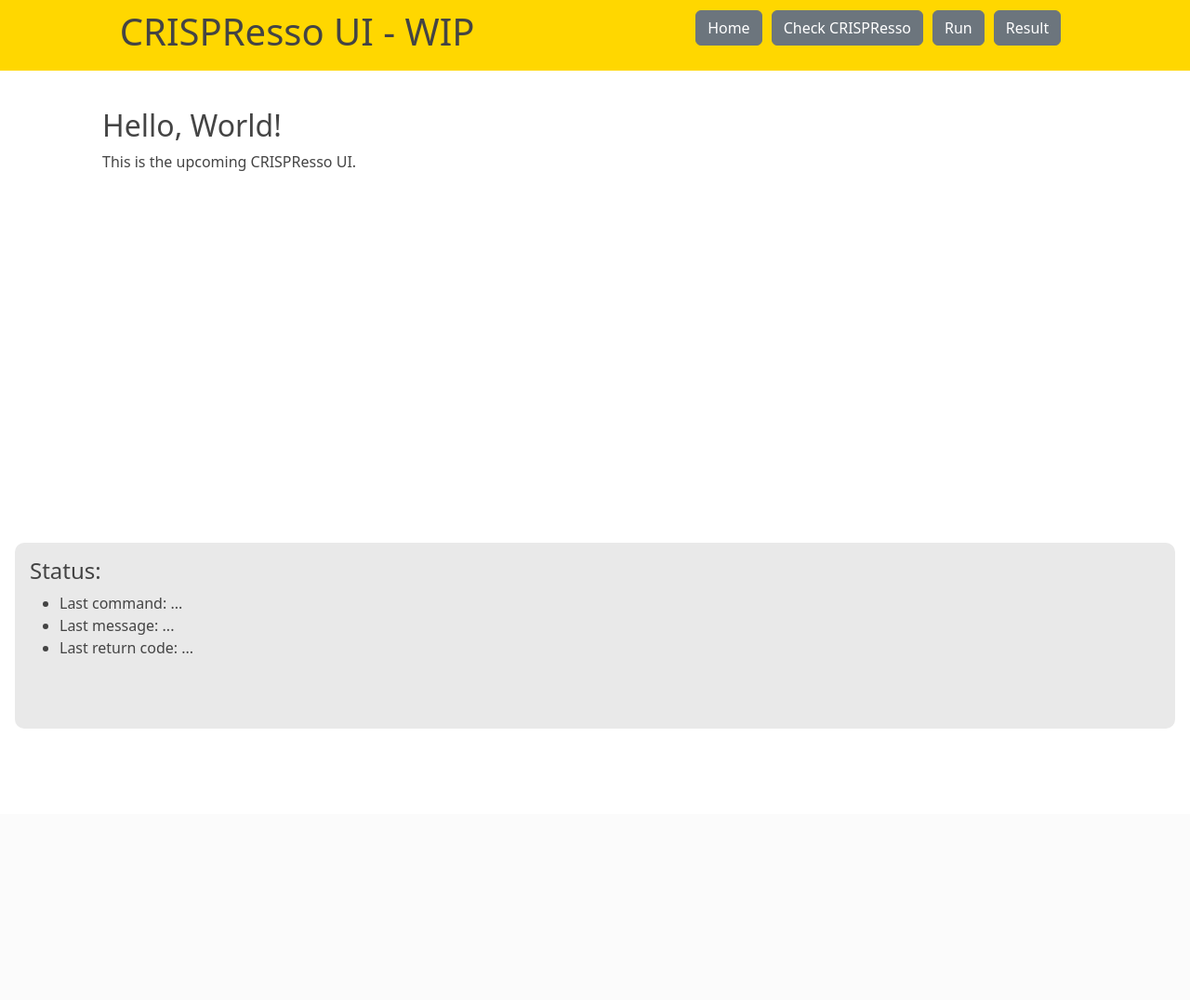
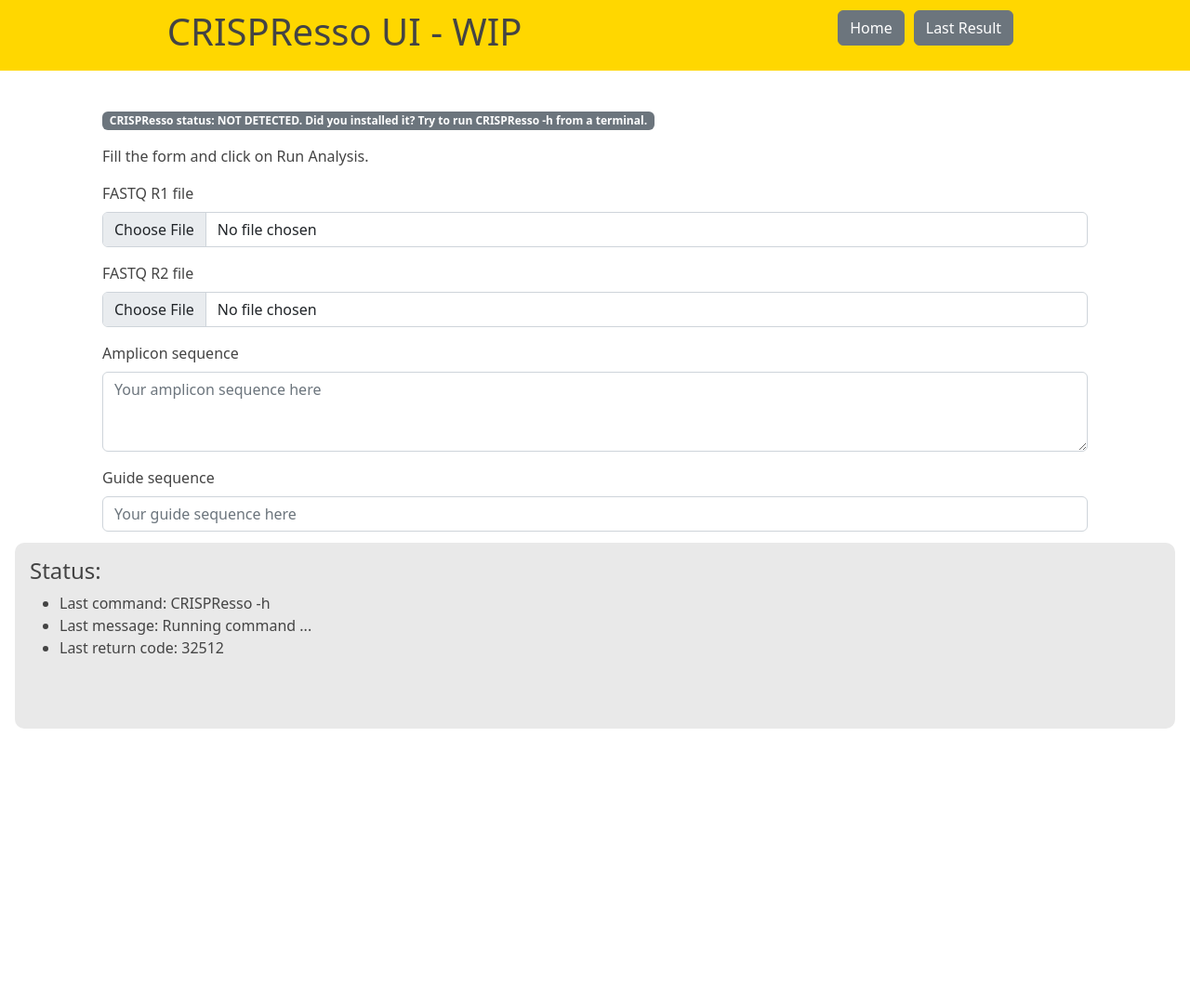
Before and after one commit to berdal84/crispr-barista, a Flask app: page / in a window 1280 px wide. Shown: the whole page at 93% size. Before the commit the page ends 784 px from the top, so only its background shows below. Run offline with Flask 2, Linux system fonts and the light colour scheme; parts of the project's set-up code (start-up, migrations or seed data) failed here and were passed over.

Commit message:
first acceptable version

```diff
--- a/app.py
+++ b/app.py
@@ -1,13 +1,26 @@
+import enum
+from sre_constants import SUCCESS
 from flask import render_template, Flask, flash, request, redirect, json
 from multiprocessing import Pool
 from os import system
 from dataclasses import dataclass
 
+SUCCESS = 0
+ERROR   = 1
+PENDING = -1
+
 @dataclass
 class Status:
     cmd: str  = " ... "
     msg: str  = " ... "
-    code: str = " ... "
+    code: int = PENDING
+    checked: bool = False
+
+@dataclass
+class Response:
+    code: int
+    msg: str
+    payload: any
 
 app = Flask(__name__)
 pool = Pool(processes=1) # Start a worker processes.
@@ -29,16 +42,17 @@
 
 @app.route("/status")
 def getStatus():
-    return json.jsonify( status )
-
-@app.route("/form")
-def getForm():
-    return render_template("form.html")
+    return success( "Status returned", status)
 
 @app.route("/output/")
 def getOutput():
     return render_template("iframe.html", iframe_src="/static/output/CRISPResso_on_fastq_r1_fastq_r2.html")
 
+def error( msg: str = 'Error', payload: object = {}):
+    return json.jsonify( Response( ERROR, msg, payload ) )
+
+def success( msg: str = 'Success', payload: object = {}):
+    return json.jsonify( Response( SUCCESS, msg, payload ) )
 
 @app.route("/run", methods =["GET", "POST"])
 def run():
@@ -82,39 +96,44 @@
         args += f" --output_folder {OUTPUT_FOLDER}"
 
         if fastq_r1 and fastq_r2 and amplicon_seq and guide_seq:
-            flash('Running CRISPResso with arguments ...')
-            crispressoAsync(args)
-        else:
-            flash('Unable to prepare arguments for CRISPResso!')
+            if( crispresso(args) == SUCCESS ):
+                return success( 'Command finished ...', status)
 
-        return getStatus()
+        return error('Unable to prepare arguments for CRISPResso!', status)
+
     else:
-        return getIndex("Require to POST data.")
+        return error('/run require POST method!', status)
 
 @app.route("/check")
 def check():
+    if status.checked:
+        return success()
     status.msg = 'Checking CRISPResso ...'
-    crispressoAsync('-h')
-    return getStatus()
+    status.checked = crispresso('-h') == SUCCESS
+    if status.checked:
+        return success()
+    return error()
 
 def crispresso(args ):
     command = f'CRISPResso {args}'
-    status.msg = 'Running command ...'
+    status.msg  = 'Running command ...'
     status.code = ' ... '
-    status.cmd = command
+    status.cmd  = command
     status.code = system( command )
+    return status.code
 
 def crispressoAsync( args ):
-    command = f'CRISPResso {args}'
-    status.msg = 'Running command ...'
-    status.cmd = command
-    status.code = -1
-    result = pool.apply_async(system, [command], callback=onCrispressoFinished ) # Evaluate "f(10)" asynchronously calling callback when finished.
-    return getStatus();
+    command     = f'CRISPResso {args}'
+    msg         = 'Running command ...'
+    status.msg  = msg
+    status.cmd  = command
+    status.code = PENDING
+    pool.apply_async(system, [command], callback=onCrispressoFinished ) # Evaluate "f(10)" asynchronously calling callback when finished.
+    return success( msg, command)
 
 def onCrispressoFinished( returnCode ):
     status.code = returnCode
-    if( returnCode == 0 ):
+    if( returnCode == SUCCESS ):
         status.msg = 'Command return SUCCESS'
     else:
         status.msg = 'Command return ERROR'
--- a/static/app.js
+++ b/static/app.js
@@ -1,4 +1,8 @@
 
+
+const PENDING = -1
+const SUCCESS = 0
+const ERRROR = 1
 
 class App {
 
@@ -9,7 +13,7 @@
     start(){
         console.log('App start()')
         this.update();
-
+        this.check();
         document.addEventListener('submit', async (e) => {
             // Store reference to form to make later code easier to read
             const form = e.target;
@@ -23,44 +27,73 @@
             // Prevent the default form submit
             e.preventDefault();
 
-            const json = await (await result).json();
-            if( json.code === 0 ) {
-                location.href = '/output'
-            } else if ( json.code === -1)
+            this.setSpinner(true)
+            const response = await (await result).json();
+            this.setSpinner(false)
+
+            if( response.code === SUCCESS )
             {
-                alert('Running ...' );
-            } else {
-                alert('An error occured! Check status bar.' );
-                location.reload()
+                if( response.payload.code === SUCCESS ) {
+                    location.href = '/output'
+                }
+                else if ( response.payload.code === PENDING )
+                {
+                    alert('Running ...' );
+                } else {
+                    alert('An error occured! Check status bar.' );
+                    location.reload()
+                }
             }
+            else
+            {
+
+            }
+
         });
     }
 
+    setSpinner( visible ) {
+        const el = document.getElementById("spinner");
+        el.style.visibility = visible ? 'visible' : 'hidden';
+    }
+
     async check() {
-        const raw    = await fetch('/check');
-        const result = await raw.json();
-        console.log(result);
+
+        this.setSpinner(true)
+
+        const el       = document.getElementById("crispresso-check-status")
+        el.innerText   = "checking";
+        const raw      = await fetch('/check');
+        const response = await raw.json();
+
+        if( response.code == 0 ) {
+            el.innerText = "DETECTED";
+        } else {
+            el.innerText = "NOT DETECTED. Did you installed it? Try to run CRISPResso -h from a terminal.";
+        }
+
+        this.setSpinner(false)
     }
 
     async update() {
         console.log('App update()')
 
         const raw    = await fetch('/status');
-        const status = await raw.json();
+        const response = await raw.json();
 
         {
             const el = document.getElementById("status-msg");
-            el.innerText = `Last message: ${status.msg}`;
+            el.innerText = `Last message: ${response.payload.msg}`;
         }
 
         {
             const el = document.getElementById("status-cmd");
-            el.innerText = `Last command: ${status.cmd}`;
+            el.innerText = `Last command: ${response.payload.cmd}`;
         }
 
         {
             const el = document.getElementById("status-code");
-            el.innerText = `Last return code: ${status.code}`;
+            el.innerText = `Last return code: ${response.payload.code}`;
         }
 
         setTimeout( () => this.update(), 1000 ); // loop back
--- a/static/style.css
+++ b/static/style.css
@@ -7,6 +7,7 @@
     box-shadow: 0px 0px 30px #0028;
     min-height: 100vh;
     background-color: #fff;
+    padding-bottom: 25vh;
 }
 
 .container {
@@ -43,3 +44,19 @@
     border-radius: 10px;
     word-wrap: break-word;
 }
+
+#spinner {
+    visibility: hidden;
+    position: fixed;
+    top: 0;
+    left: 0;
+    right: 0;
+    bottom: 0;
+    display: flex;
+    align-content: center;
+    flex-wrap: nowrap;
+    justify-content: center;
+    align-items: center;
+    flex-direction: column;
+    background-color: rgba(255,255,255,0.5);
+}
--- a/templates/base.html
+++ b/templates/base.html
@@ -16,13 +16,7 @@
                     <a class="btn btn-secondary" href="/">Home</a>
                 </li>
                 <li class="nav-item" role="presentation">
-                    <a class="btn btn-secondary" onclick="app.check()" href="#">Check CRISPResso</a>
-                </li>
-                <li class="nav-item" role="presentation">
-                    <a class="btn btn-secondary" href="/form">Run</a>
-                </li>
-                <li class="nav-item" role="presentation">
-                    <a class="btn btn-secondary" href="/output">Result</a>
+                    <a class="btn btn-secondary" href="/output">Last Result</a>
                 </li>
 
             </ul>
@@ -40,8 +34,14 @@
         </div>
 
         <div class="container">
+            <p class="badge bg-secondary">CRISPResso status: <span id="crispresso-check-status"></span></p>
             {% block content %}
             {% endblock %}
+        </div>
+
+        <div id="spinner">
+            <p id="spinner-label" class="fs-5 fw-bold">Loading ...</p>
+            <div  style="width: 5rem; height: 5rem;" class="spinner-border" role="status" aria-hidden="true"></div>
         </div>
     </div>
     <script src="{{ url_for('static', filename='app.js') }}"></script>
--- a/templates/index.html
+++ b/templates/index.html
@@ -1,5 +1,29 @@
 {% extends "base.html" %}
 {% block content %}
-  <h2>Hello, World!</h2>
-  <p>This is the upcoming CRISPResso UI.</p>
+<p>Fill the form and click on Run Analysis.</p>
+<form action="/run" method="POST" enctype='multipart/form-data'>
+
+    <div class="mb-3">
+        <label for="exampleFormControlInput1" class="form-label">FASTQ R1 file</label>
+        <input type="file" class="form-control" name="fastq_r1" placeholder="Select a fastq.r1 file">
+    </div>
+
+    <div class="mb-3">
+        <label for="exampleFormControlInput1" class="form-label">FASTQ R2 file</label>
+        <input type="file" class="form-control" name="fastq_r2" placeholder="Select a fastq.r2 file">
+    </div>
+
+    <div class="mb-3">
+        <label for="exampleFormControlTextarea1" class="form-label">Amplicon sequence</label>
+        <textarea class="form-control" name="amplicon_seq" placeholder="Your amplicon sequence here" rows="3"></textarea>
+    </div>
+
+    <div class="mb-3">
+        <label for="exampleFormControlInput1" class="form-label">Guide sequence</label>
+        <input type="text" class="form-control" name="guide_seq" placeholder="Your guide sequence here">
+    </div>
+
+    <button id="submit" type="submit" class="btn btn-primary">Run Analysis</button>
+</form>
+
 {% endblock %}
```
Also changed, not shown: templates/form.html (deleted, +0 -27 lines).
